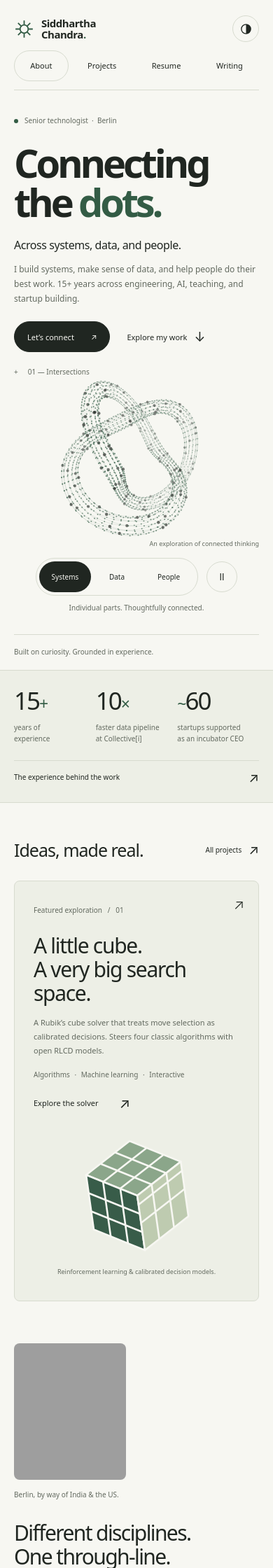
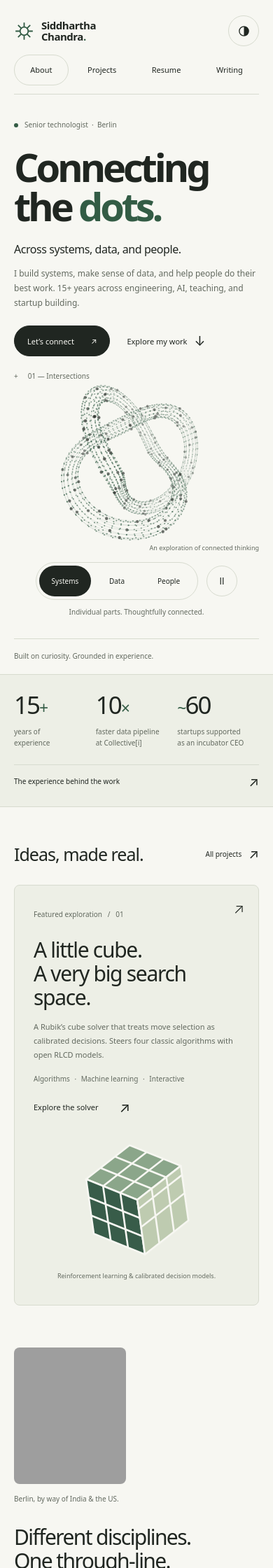
Before and after one commit to siddhartha-chandra/siddhartha-chandra.github.io, a Jekyll site: the page built from index.md, in a window 390 px wide. Shown: the top 2240 px of the page at 70% size. Built offline with Jekyll 4.4.1, drawn with Linux system fonts in a browser that asks for light colours; grey boxes are pictures that could not be loaded.

Commit message:
Retain the 44px theme control target on mobile
Co-Authored-By: Devin AI <158243242+devin-ai-integration[bot]@users.noreply.github.com>

```diff
--- a/assets/css/site.css
+++ b/assets/css/site.css
@@ -254,7 +254,7 @@ h1 span { color: var(--accent); }
   .identity { font-size: 0.9375rem; gap: 10px; }
   .identity-symbol { width: 29px; height: 29px; }
   .header-right { display: contents; }
-  .theme-toggle { order: 1; width: 38px; height: 38px; }
+  .theme-toggle { order: 1; }
   .primary-nav { flex-wrap: wrap; order: 2; flex-basis: 100%; gap: 4px; }
   .primary-nav a { flex: 1 0 auto; white-space: nowrap; font-size: 0.6875rem; padding: 6px 17px; }
   .hero { display: flex; flex-direction: column; padding-top: 36px; }
```
